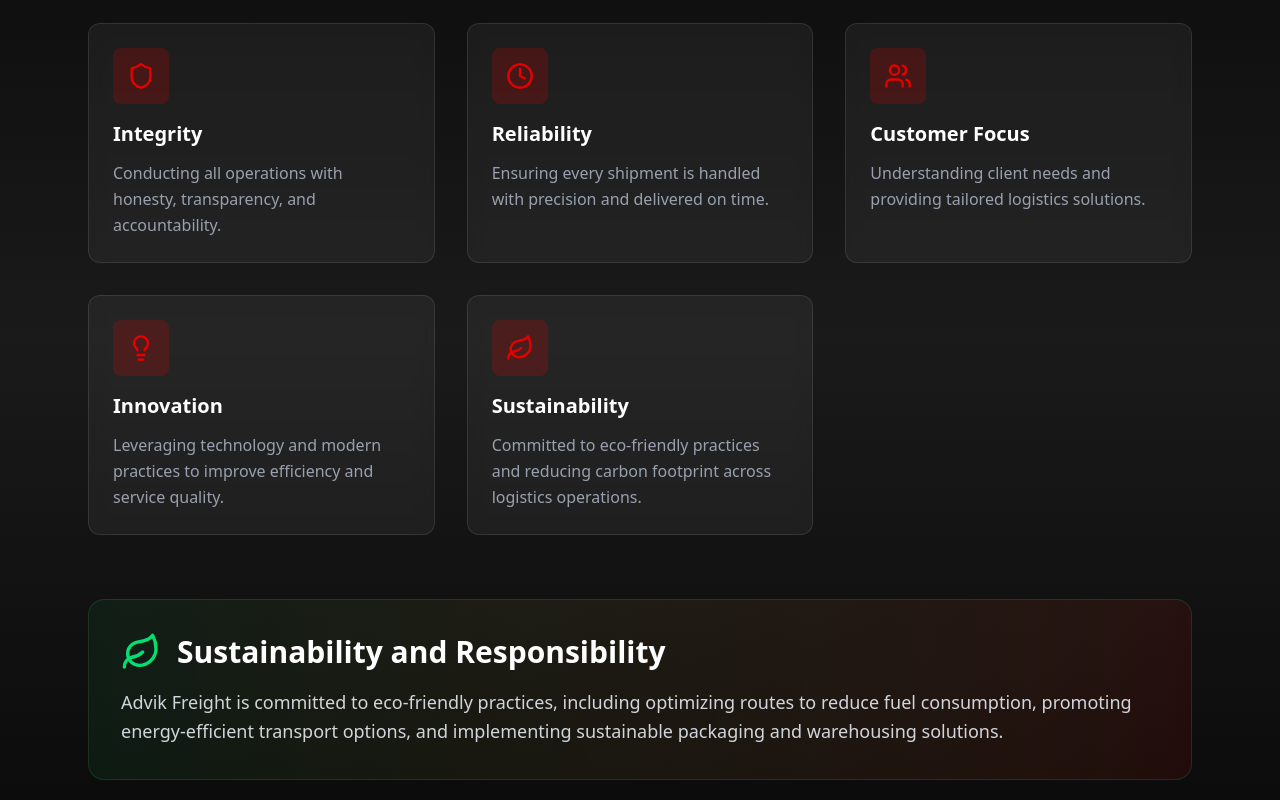
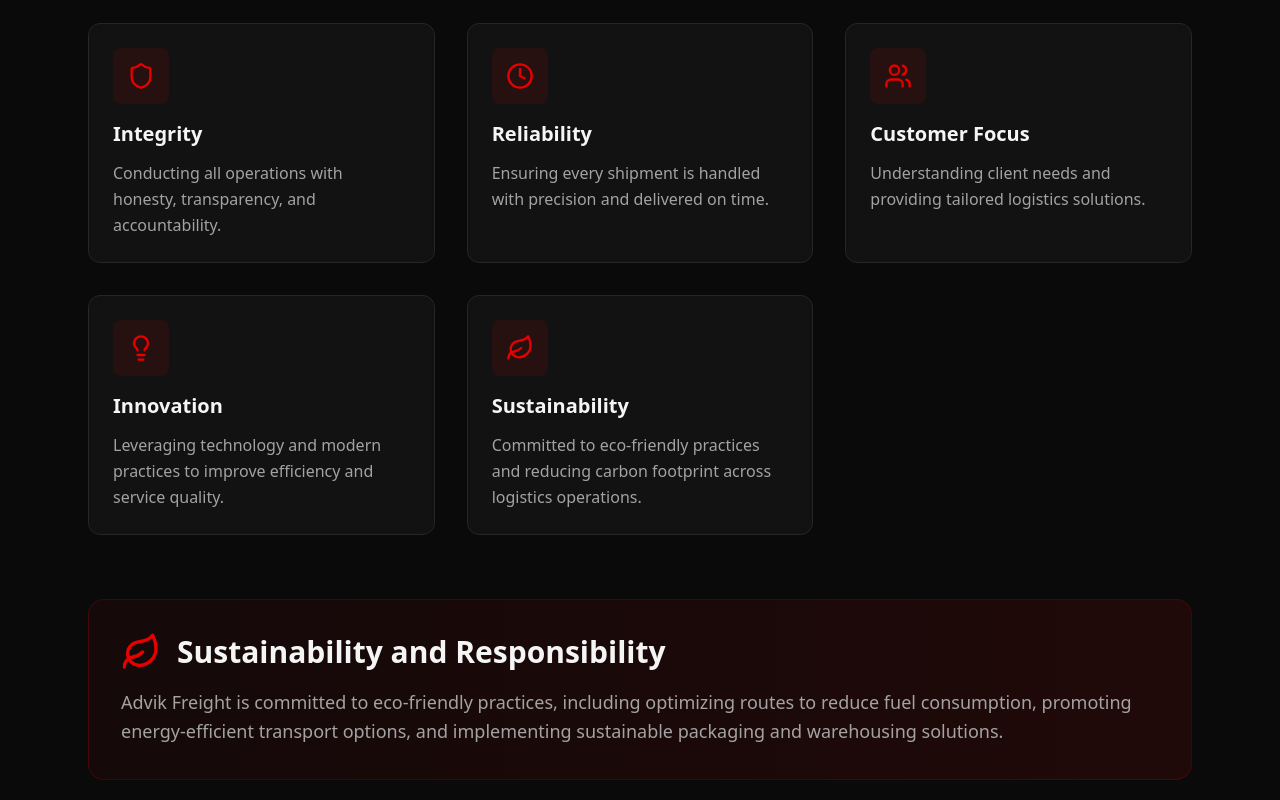
Before and after one commit to harsh8423/advik, a Next.js app: page /about in a window 1280 px wide. Shown: the part 1420-2220 px from the top of the page. Built offline with nearby package versions, Linux system fonts and the light colour scheme.

Commit message:
fixed light theme ui

```diff
--- a/src/components/sections/CoreValues.tsx
+++ b/src/components/sections/CoreValues.tsx
@@ -33,7 +33,7 @@ const values = [
 
 export default function CoreValues() {
     return (
-        <section className="py-20 bg-gradient-to-b from-dark via-accent to-dark relative overflow-hidden">
+        <section className="py-20 bg-background relative overflow-hidden">
             <div className="max-w-6xl mx-auto px-6 relative z-10">
                 {/* Section Header */}
                 <motion.div
@@ -42,7 +42,7 @@ export default function CoreValues() {
                     viewport={{ once: true }}
                     className="text-center mb-16"
                 >
-                    <h2 className="text-5xl font-bold text-white mb-4">
+                    <h2 className="text-5xl font-bold text-foreground mb-4">
                         Our Core <span className="text-primary">Values</span>
                     </h2>
                     <div className="w-24 h-1 bg-primary mx-auto" />
@@ -59,13 +59,13 @@ export default function CoreValues() {
                                 whileInView={{ opacity: 1, y: 0 }}
                                 viewport={{ once: true }}
                                 transition={{ duration: 0.5, delay: index * 0.1 }}
-                                className="bg-white/5 backdrop-blur-sm border border-white/10 rounded-xl p-6 hover:border-primary/50 hover:bg-white/10 transition-all duration-300 group"
+                                className="bg-card/50 backdrop-blur-sm border border-border rounded-xl p-6 hover:border-primary/50 hover:bg-accent/5 transition-all duration-300 group"
                             >
-                                <div className="w-14 h-14 rounded-lg bg-primary/20 flex items-center justify-center mb-4 group-hover:scale-110 transition-transform">
+                                <div className="w-14 h-14 rounded-lg bg-primary/10 flex items-center justify-center mb-4 group-hover:scale-110 transition-transform">
                                     <Icon className="w-7 h-7 text-primary" />
                                 </div>
-                                <h3 className="text-xl font-bold text-white mb-3">{value.title}</h3>
-                                <p className="text-gray-400 leading-relaxed">{value.description}</p>
+                                <h3 className="text-xl font-bold text-foreground mb-3">{value.title}</h3>
+                                <p className="text-muted-foreground leading-relaxed">{value.description}</p>
                             </motion.div>
                         );
                     })}
@@ -77,13 +77,13 @@ export default function CoreValues() {
                     whileInView={{ opacity: 1, y: 0 }}
                     viewport={{ once: true }}
                     transition={{ duration: 0.6, delay: 0.3 }}
-                    className="mt-16 bg-gradient-to-r from-green-900/20 to-primary/10 border border-green-500/20 rounded-2xl p-8"
+                    className="mt-16 bg-gradient-to-r from-primary/5 to-primary/10 border border-primary/20 rounded-2xl p-8"
                 >
                     <div className="flex items-center gap-4 mb-4">
-                        <Leaf className="w-10 h-10 text-green-400" />
-                        <h3 className="text-3xl font-bold text-white">Sustainability and Responsibility</h3>
+                        <Leaf className="w-10 h-10 text-primary" />
+                        <h3 className="text-3xl font-bold text-foreground">Sustainability and Responsibility</h3>
                     </div>
-                    <p className="text-gray-300 leading-relaxed text-lg">
+                    <p className="text-muted-foreground leading-relaxed text-lg">
                         Advik Freight is committed to eco-friendly practices, including optimizing routes to reduce fuel consumption, promoting energy-efficient transport options, and implementing sustainable packaging and warehousing solutions.
                     </p>
                 </motion.div>
```
Also changed, not shown: 1 other file (tests, documents, lock files or other folders).
